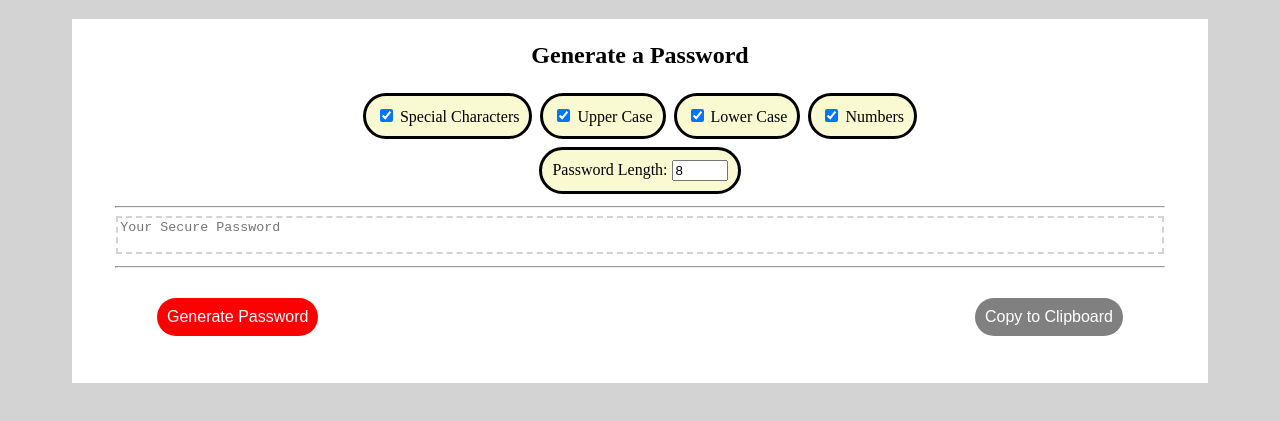
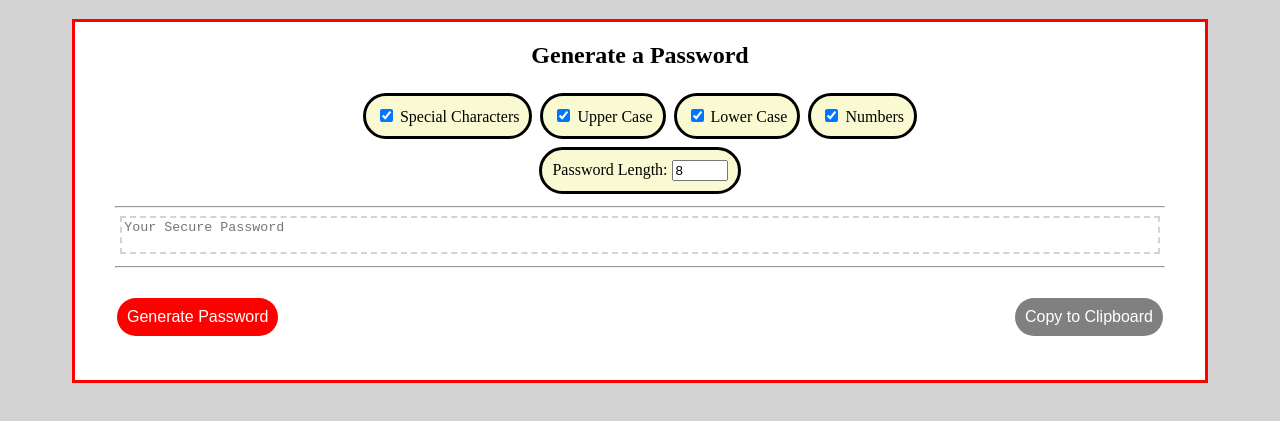
Before and after one commit to GregReneris/Password-Generator, a plain HTML site: page index.html in a window 1280 px wide. Shown: the part 61-482 px from the top of the page. Drawn offline with Linux system fonts and the light colour scheme.

Commit message:
updating readme and adding picture.

```diff
--- a/style.css
+++ b/style.css
@@ -1,6 +1,7 @@
 body {
 
 background-color: lightgrey;
+min-width: 300px;
 
 }
 
@@ -16,7 +17,7 @@ margin-right: auto;
 
     background-color: white;
     border-style: solid;
-    border-color: white;
+    border-color: red;
     margin-right: 5vw;
     margin-left: 5vw;
     padding-bottom: 5vh;
@@ -36,7 +37,7 @@ margin-right: auto;
     resize: none;
     width: 99%;
     height: 100%;
-    /* box-sizing: border-box; not useful*/
+    box-sizing: border-box;
     /* margin-left: 5vh;
     margin-right: 5vh; */
 
@@ -87,8 +88,8 @@ margin-right: auto;
     color: violet;
     border: none;
     border-width: 2px;
-    margin-left: 5vh;
-    margin-right: 5vh;
+    /* margin-left: 5vh;
+    margin-right: 5vh; causing these to float too far off to the right when shrunk excessively. */
     display:flex;
     justify-content: space-between
 
```
Also changed, not shown: passwordsnip.PNG (added).
